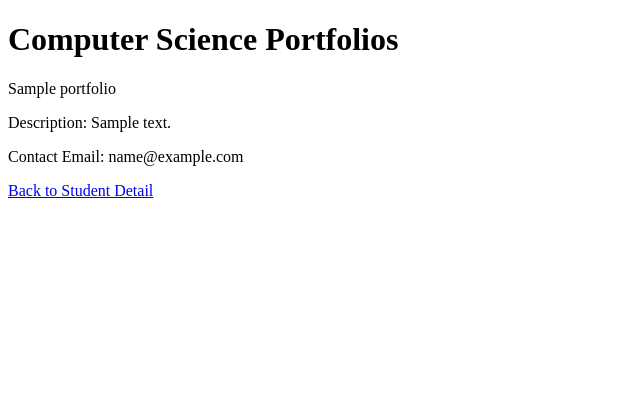
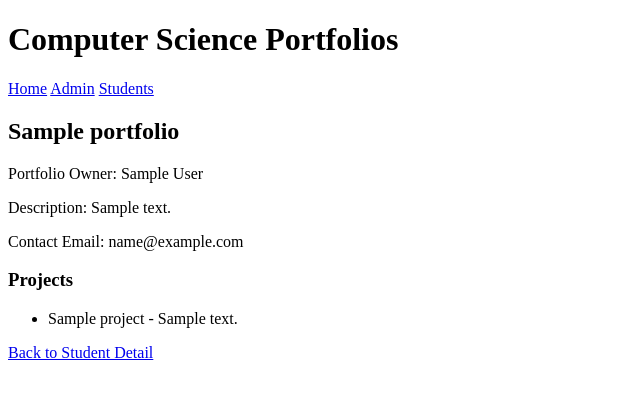
Before and after one commit to richard-RRL/individual-django-portfolio, a Django app: page /students/portfolio/1 in a window 1280 px wide. Shown: the top 399 px of the page, without its empty margins (0-640 px from the left). Run offline with Django 5.2, Linux system fonts and the light colour scheme; tables that the repository leaves empty hold one stand-in row (values such as "Sample post").

Commit message:
Implemented Portfolio View/Project Details in Portfolio/ and Portfolio links on Homepage
Need to add comments, but the links for each portfolio are available in student details and on the homepage. Each portfolio view also has the title/description of all associated projects.

```diff
--- a/portfolio_app/templates/portfolio_app/base_template.html
+++ b/portfolio_app/templates/portfolio_app/base_template.html
@@ -9,6 +9,11 @@
         <header>
             <h1>Computer Science Portfolios</h1>
         </header>
+        <nav>
+            <a href="{%url 'index' %}">Home</a>
+            <a href="{%url 'admin' %}">Admin</a>
+            <a href="{%url 'student-list' %}">Students</a>
+        </nav>
 
         <main>
             {% block content %}
--- a/portfolio_app/templates/portfolio_app/portfolio_detail.html
+++ b/portfolio_app/templates/portfolio_app/portfolio_detail.html
@@ -9,13 +9,20 @@ Display a no projects message
 
 {% block content %}
 
-<h2>{{ student.name }}</h2>
+<h2>{{ portfolio.title }}</h2>
 
-<p>{{ portfolio.title }}</p>
+<p>Portfolio Owner: {{ portfolio.student.name }}</p>
 <p>Description: {{ portfolio.about }}</p>
 <p>Contact Email: {{ portfolio.contact_email }} </p>
 
-
+<h3>Projects</h3>
+<ul>
+    {% for project in portfolio.project_set.all %}
+        <li>{{ project.title }} - {{ project.description }}</li>
+    {% empty %}
+        </li>No projects found.</li>
+    {% endfor %}
+</ul>
 <a href="{% url 'student-detail' portfolio.student.pk %}">
     Back to Student Detail
 </a>
--- a/portfolio_app/templates/portfolio_app/student_list.html
+++ b/portfolio_app/templates/portfolio_app/student_list.html
@@ -2,11 +2,6 @@
 
 {% block content %}
 
-<navigation>
-    <a href="{%url 'index' %}">Home</a>
-    <a href="{%url 'admin' %}">Admin</a>
-    <a href="{%url 'student-list' %}">Students</a>
-</navigation>
 <h2>Students</h2>
 
 <ul>
--- a/portfolio_app/urls.py
+++ b/portfolio_app/urls.py
@@ -1,4 +1,4 @@
-from django.urls import path
+from django.urls import path, include
 from . import views
 
 urlpatterns = [
```
Also changed, not shown: portfolio_app/templates/portfolio_app/index.html (+4 -3 lines), portfolio_app/templates/portfolio_app/student_detail.html (+6 -2 lines).
